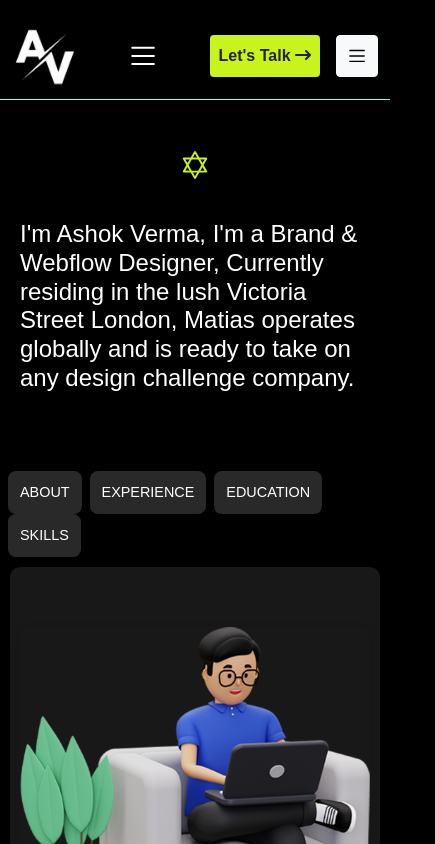
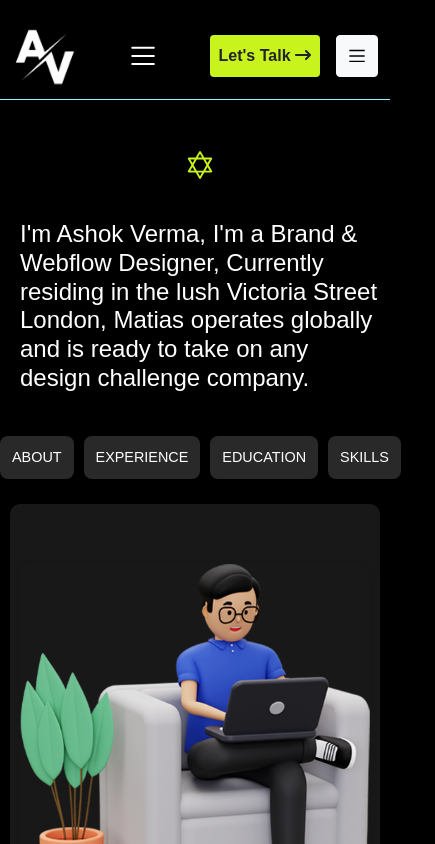
Before and after one commit to ashokverma-01/Portfolio-Website, a React (Vite) app in the folder frontend/: page /about in a window 390 px wide. Shown: the top 844 px of the page, 435 px wide, since content can reach past the window. Built offline with nearby package versions, Linux system fonts and the light colour scheme.

Commit message:
Responsive Final

```diff
--- a/frontend/src/components/Header/Header.css
+++ b/frontend/src/components/Header/Header.css
@@ -206,9 +206,9 @@
     background: rgba(0, 0, 0, 0.9);
     position: absolute;
     top: 23px;
-    left: 196px;
+    left: 240px;
     width: 50%;
-    height: 100vh;
+    height: 90vh;
     transform: translateY(-100%);
     transition: transform 0.3s ease-in-out;
     z-index: 1000;
@@ -223,11 +223,3 @@
     margin: 10px 0;
   }
 }
-
-/* Desktop Navbar */
-@media (min-width: 769px) {
-  .navbar-links {
-    display: flex;
-    flex-direction: row;
-  }
-}
--- a/frontend/src/components/Header/Header.jsx
+++ b/frontend/src/components/Header/Header.jsx
@@ -65,7 +65,7 @@ const Header = () => {
             {menuVisible ? <IoMdClose /> : <SlMenu />}
           </button>
           <form
-            className={`d-flex gap-4 navbar-links ${
+            className={`d-flex gap-2 navbar-links ${
               menuVisible ? "active" : ""
             }`}
           >
--- a/frontend/src/pages/About/About.css
+++ b/frontend/src/pages/About/About.css
@@ -313,13 +313,9 @@
   }
   .btn-page-about {
     width: 100%;
-    display: block;
-    flex-direction: column;
+    display: flex;
+    flex-direction: row;
     align-items: center;
-
-    gap: 10px;
-  }
-  .btn-page-about button {
-    margin-left: 8px;
+    margin: 15px 0;
   }
 }
```
